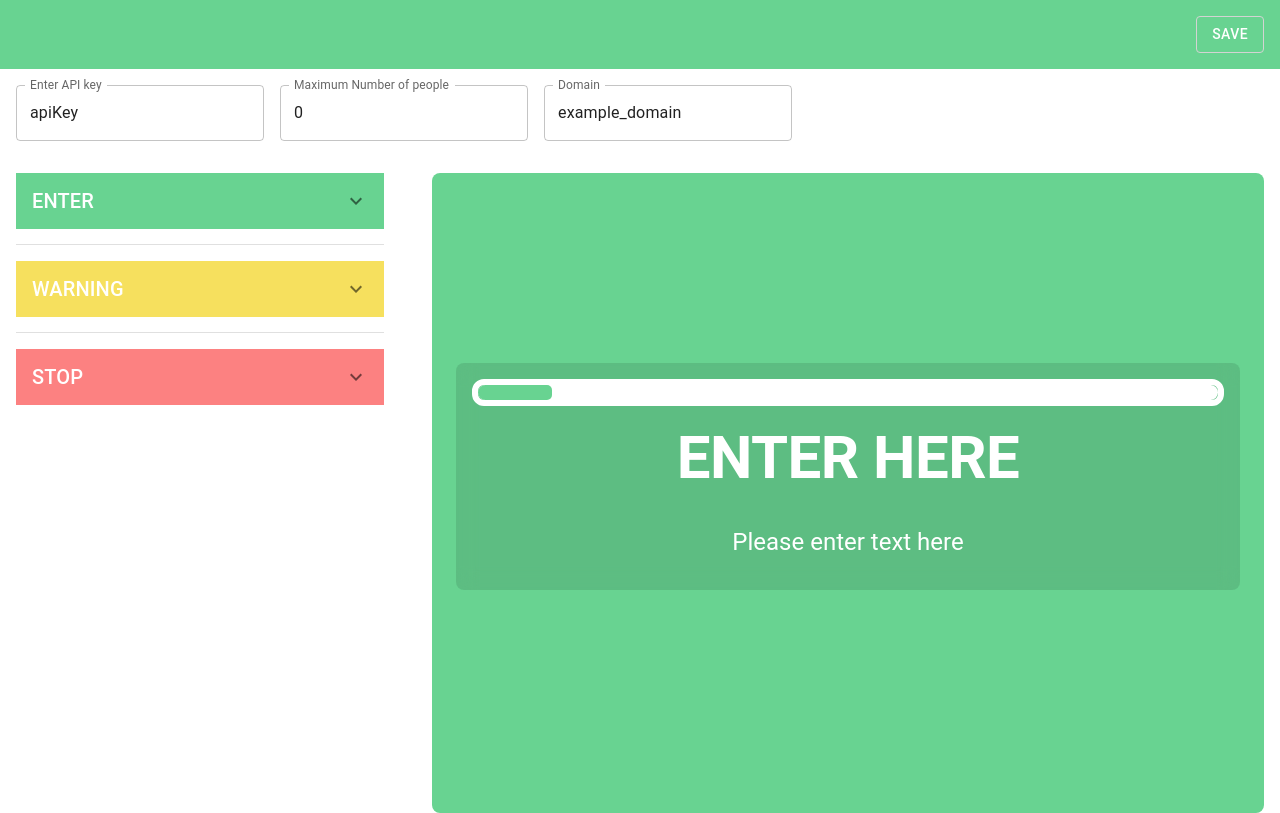
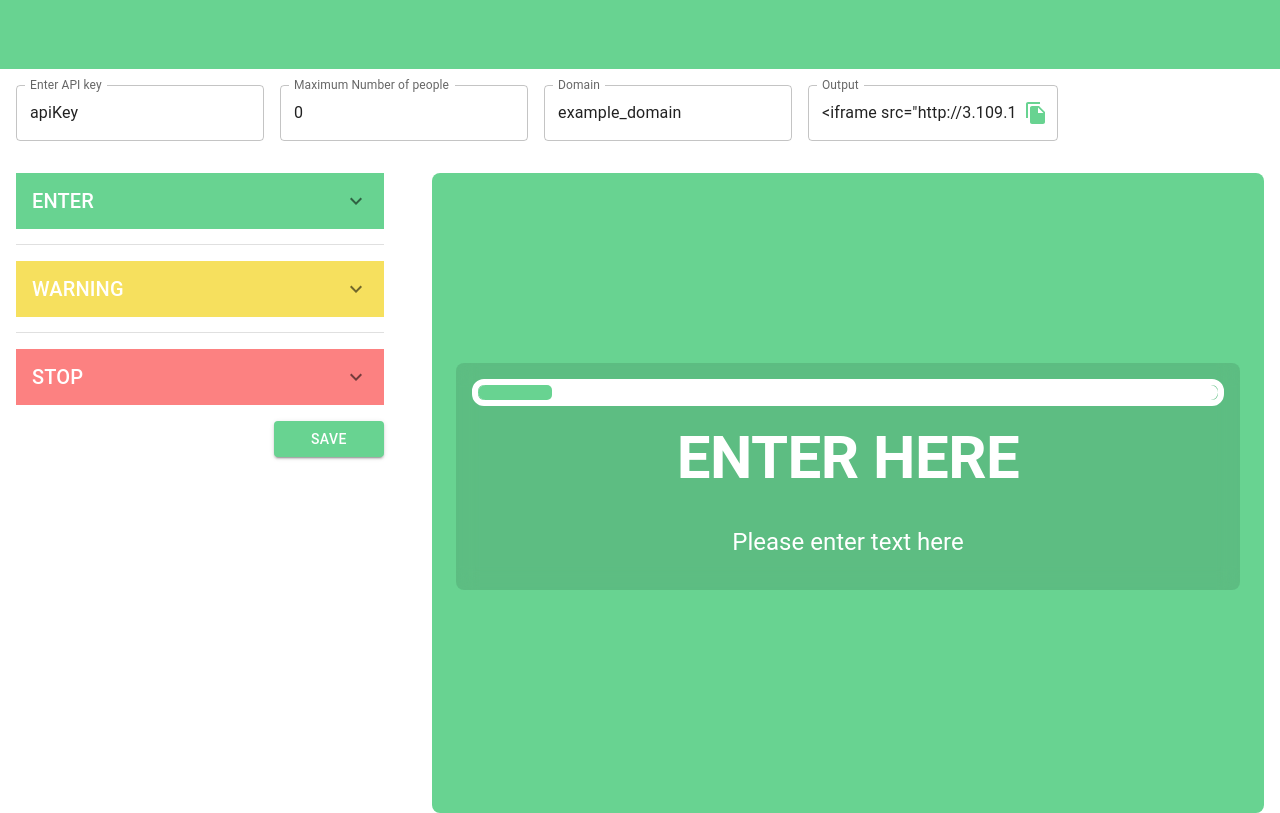
Before and after one commit to subin-firow/signal-locarize, a Next.js app: page /tools in a window 1280 px wide. Built offline with nearby package versions, Linux system fonts and the light colour scheme.

Commit message:
changes in ui

```diff
--- a/src/app/tools/page.js
+++ b/src/app/tools/page.js
@@ -23,6 +23,9 @@ import ExpandMoreIcon from "@mui/icons-material/ExpandMore";
 import Demo from "./demo";
 import { Save } from "@/services/index.service";
 import toast, { Toaster } from "react-hot-toast";
+import IconButton from "@mui/material/IconButton";
+import FileCopyIcon from "@mui/icons-material/FileCopy";
+import Tooltip from "@mui/material/Tooltip";
 
 const Tools = () => {
   const [enter, setEnter] = useState({
@@ -141,18 +144,42 @@ const Tools = () => {
     setActiveItem((prevData) => ({ ...prevData, [name]: value }));
   };
 
-  const onSave = () => {
-    Save(enter)
-      .then((res) => {
-        Save(warning)
-          .then((res) => {
-            Save(stop)
-              .then((res) => toast.success("Updated Successfully!"))
-              .catch((error) => toast.error("Something Went Wrong"));
-          })
-          .catch((error) => console.log(error));
-      })
-      .catch((error) => console.log(error));
+  const onSave = async () => {
+    try {
+      await Save(enter);
+      await Save(warning);
+      await Save(stop);
+      toast.success("Updated Successfully!");
+    } catch (error) {
+      toast.error("Something Went Wrong");
+      console.log(error);
+    }
+  };
+
+  const ReadOnlyTextField = ({ value }) => {
+    const handleCopyClick = () => {
+      // Copy the value to the clipboard
+      navigator.clipboard.writeText(value);
+    };
+
+    return (
+      <Tooltip title={value} placement="top">
+        <TextField
+          value={value}
+          variant="outlined"
+          label="Output"
+          InputProps={{
+            readOnly: true,
+            endAdornment: (
+              <IconButton onClick={handleCopyClick} edge="end">
+                <FileCopyIcon sx={{color:"#68d391"}}/>
+              </IconButton>
+            ),
+          }}
+          sx={{ml:2, width:"20%"}}
+        />
+      </Tooltip>
+    );
   };
 
   return (
@@ -167,13 +194,12 @@ const Tools = () => {
         sx={{ backgroundColor: "#68d391" }}
       >
         <Button
-          variant="outlined"
+          variant="text"
           sx={{
             margin: 2,
             borderColor: "lightgray",
-            color: "white",
+            color: "transparent",
           }}
-          onClick={onSave}
         >
           Save
         </Button>
@@ -213,6 +239,11 @@ const Tools = () => {
           value={enter.domain}
           onChange={handleChange}
           sx={{ marginLeft: 2 }}
+        />
+        <ReadOnlyTextField
+          value={
+            '<iframe src="http://3.109.149.185:3000/" width="400" height="350" frameborder="0" allowfullscreen></iframe>'
+          }
         />
       </Grid>
       <Grid xs={12} md={4} paddingX={4}>
@@ -705,6 +736,22 @@ const Tools = () => {
             </Grid>
           </AccordionDetails>
         </Accordion>
+        <Box width={"100%"} sx={{ display: "flex", justifyContent: "end" }}>
+          <Button
+            variant="contained"
+            sx={{
+              borderColor: "lightgray",
+              width: "30%",
+              backgroundColor: "#68d391",
+              "&:hover": {
+                backgroundColor: "#68d391", // Change this to your desired hovering background color
+              },
+            }}
+            onClick={onSave}
+          >
+            Save
+          </Button>
+        </Box>
       </Grid>
       <Grid xs={12} md={8} padding={2} height={"80vh"}>
         <Demo
```
